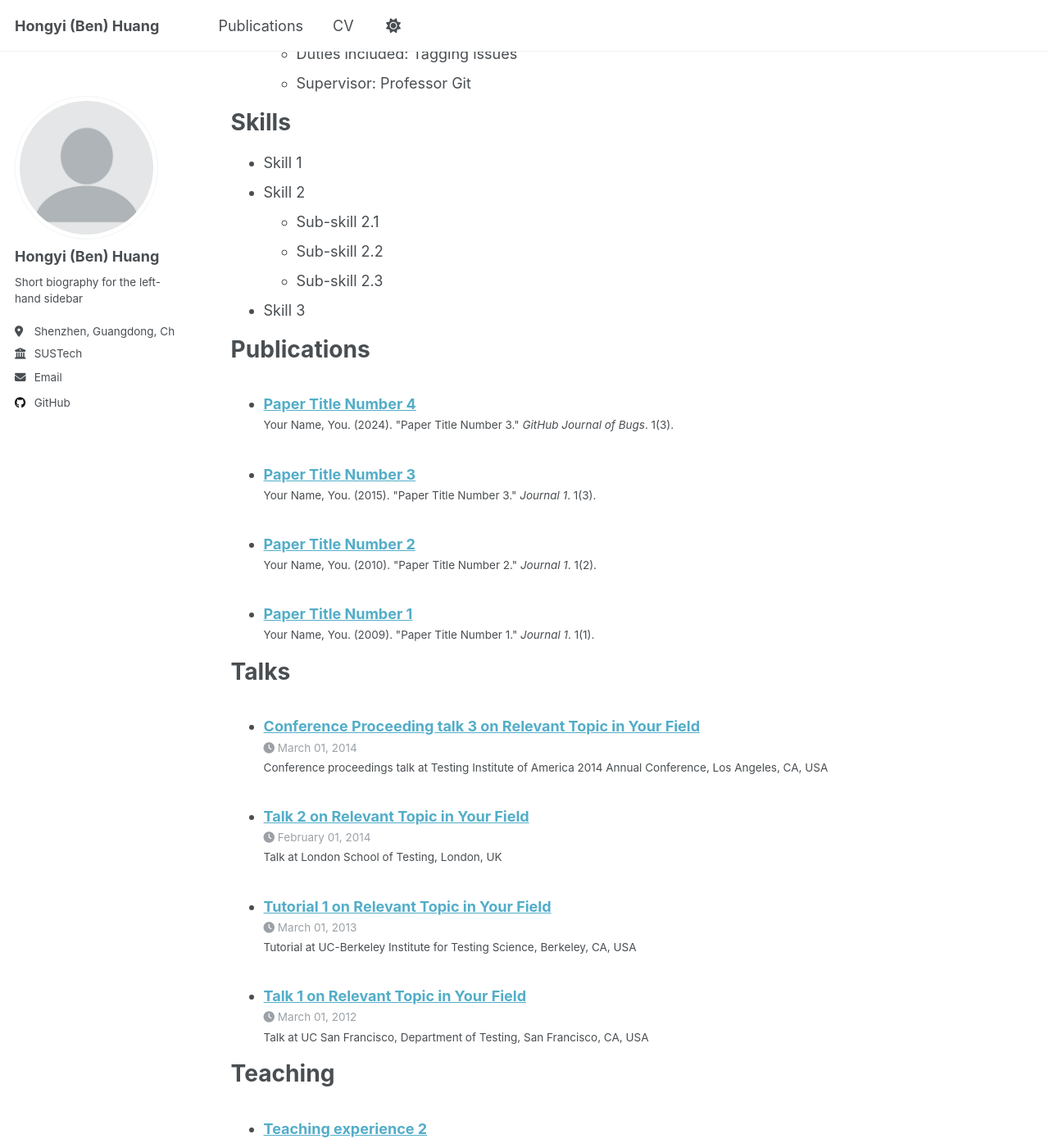
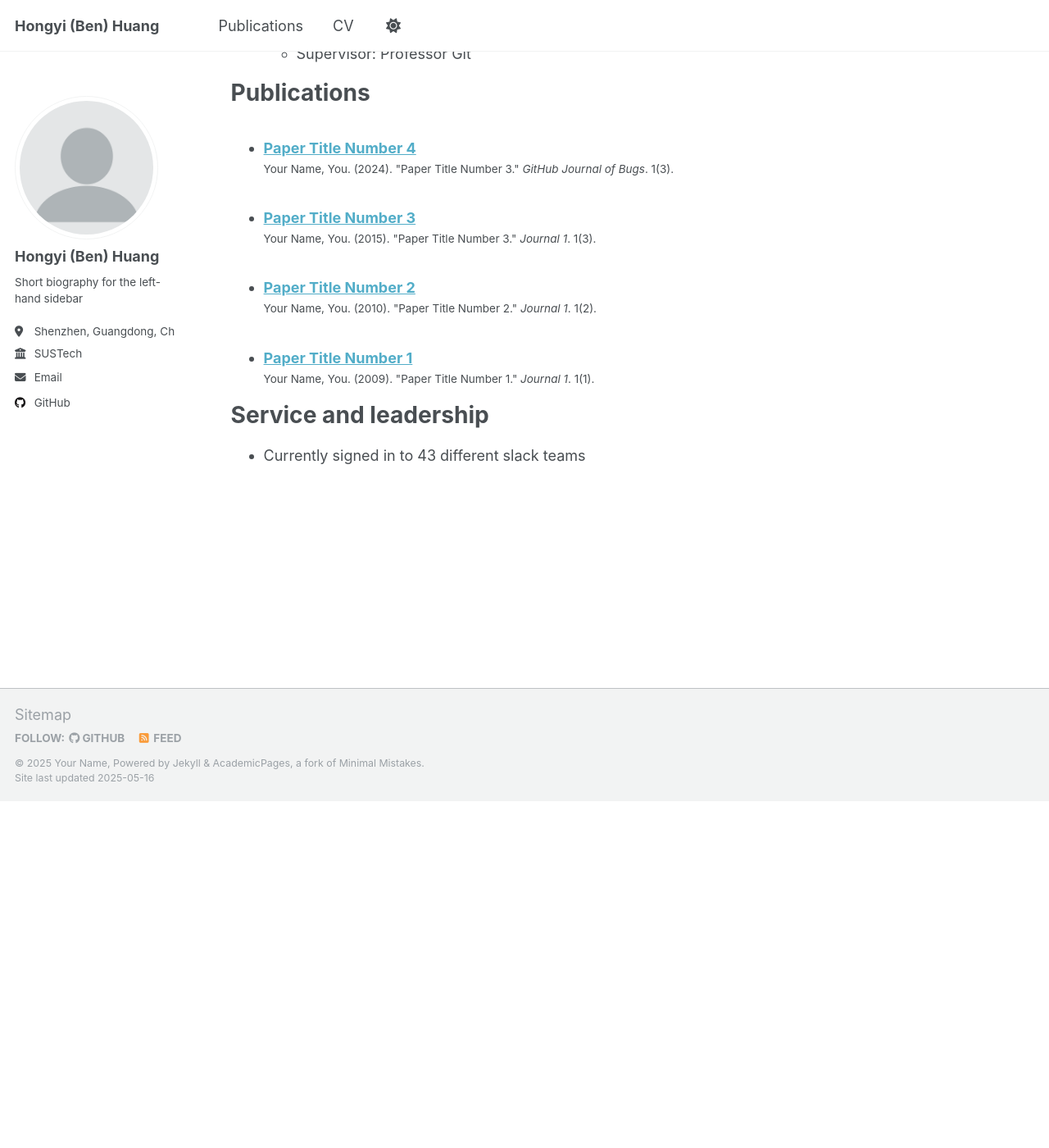
Before and after one commit to BenHuang00/hongyi-h.github.io, a Jekyll site: the page built from _pages/cv.md, in a window 1280 px wide and 1400 px high, scrolled down 670 px. Shown: the whole window at 82% size. Built offline with Jekyll 4.4.1, drawn with Linux system fonts in a browser that asks for light colours; after the commit the page ends 1647 px from its top, so only the background shows below that; some of the changed text lies outside the part shown.

Commit message:
docs(cv.md): update education section with recent degrees and institutions
refactor(cv.md): remove placeholder skills section to streamline content

style(cv.md): comment out talks and teaching sections for future use

```diff
--- a/_pages/cv.md
+++ b/_pages/cv.md
@@ -11,9 +11,8 @@ redirect_from:
 
 Education
 ======
-* Ph.D in Version Control Theory, GitHub University, 2018 (expected)
-* M.S. in Jekyll, GitHub University, 2014
-* B.S. in GitHub, GitHub University, 2012
+* MSc in Advanced Computer Science (Artificial Intelligence), University of Manchester, 2024
+* B.S. in Computer Science and Technology, Harbin University of Science and Technology, 2022
 
 Work experience
 ======
@@ -32,33 +31,25 @@ Work experience
   * Duties included: Tagging issues
   * Supervisor: Professor Git
 
-Skills
-======
-* Skill 1
-* Skill 2
-  * Sub-skill 2.1
-  * Sub-skill 2.2
-  * Sub-skill 2.3
-* Skill 3
-
 Publications
 ======
   <ul>{% for post in site.publications reversed %}
     {% include archive-single-cv.html %}
   {% endfor %}</ul>
-
+{% comment %}
 Talks
 ======
   <ul>{% for post in site.talks reversed %}
     {% include archive-single-talk-cv.html  %}
   {% endfor %}</ul>
-
+{% endcomment %}
+{% comment %}
 Teaching
 ======
   <ul>{% for post in site.teaching reversed %}
     {% include archive-single-cv.html %}
   {% endfor %}</ul>
-
+{% endcomment %}
 Service and leadership
 ======
 * Currently signed in to 43 different slack teams
```
